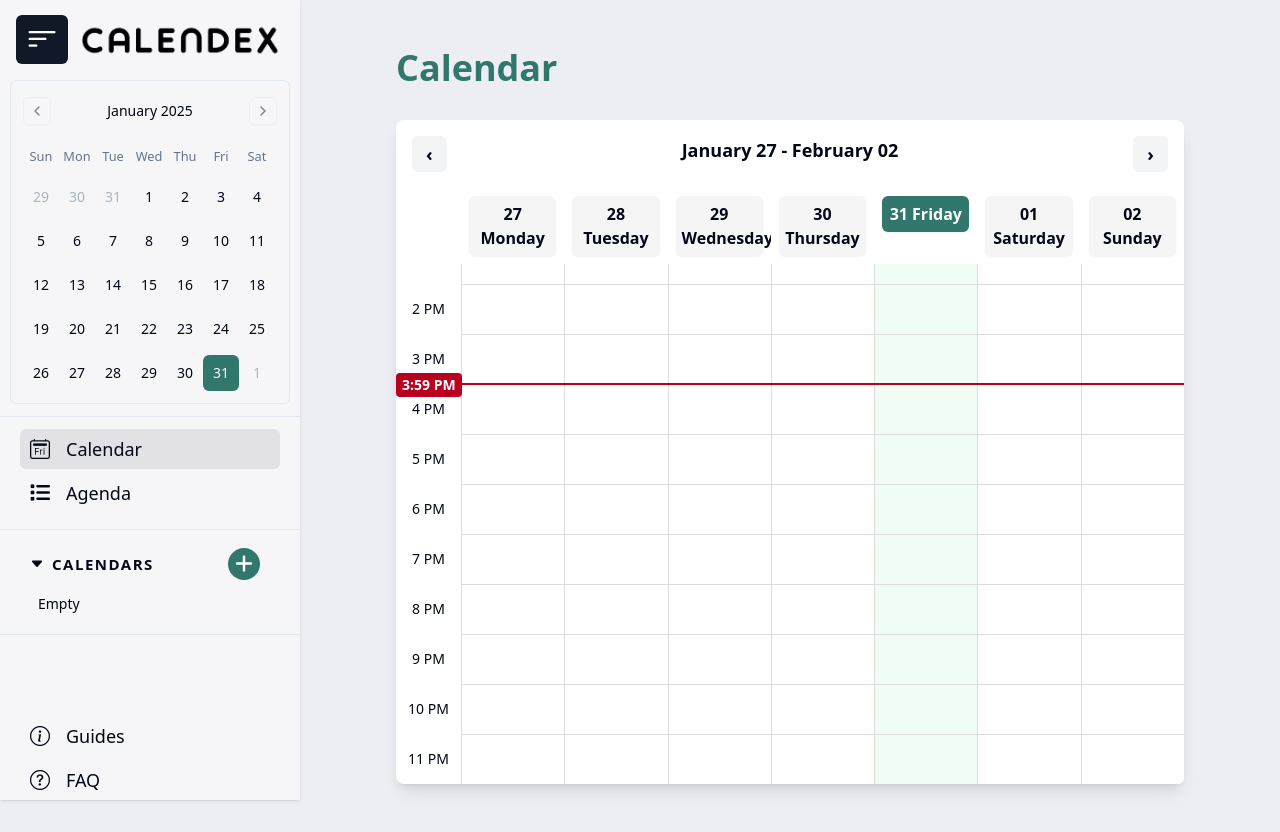
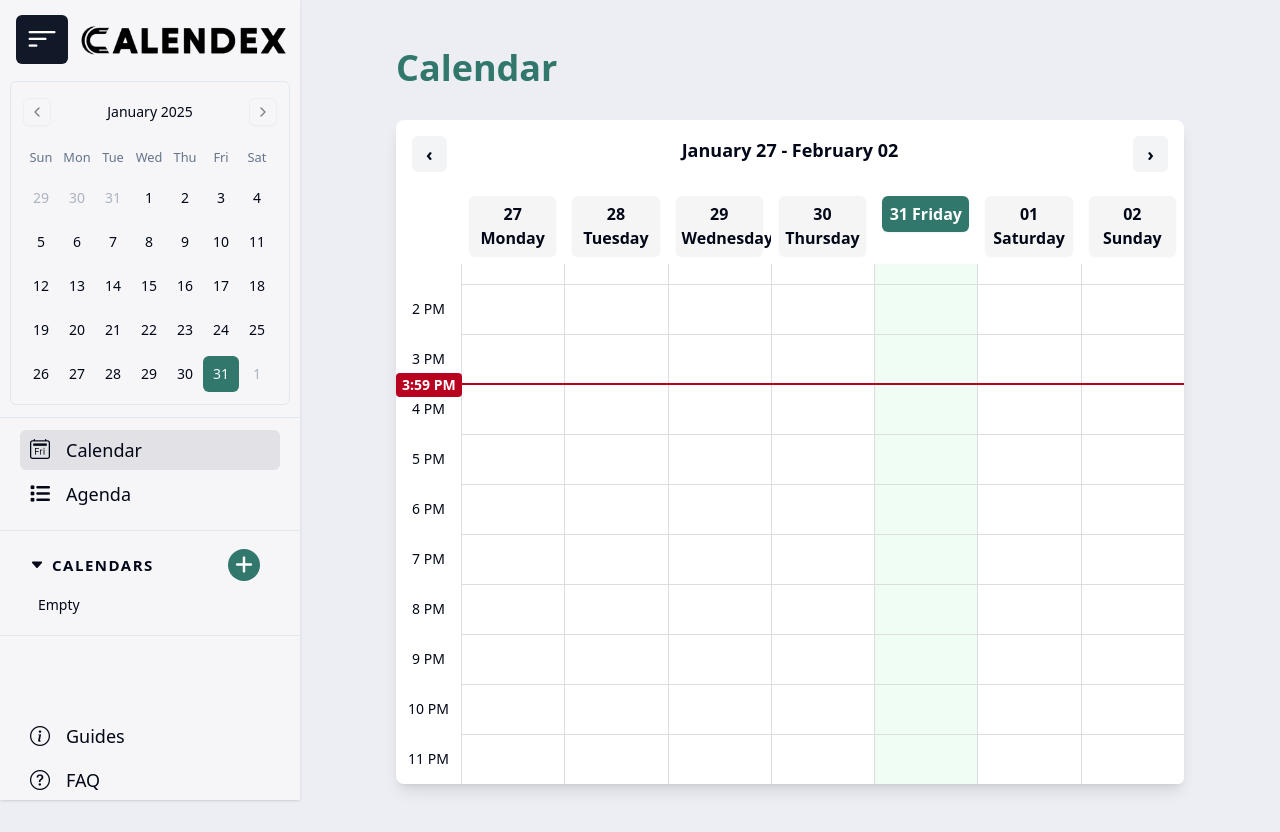
Before and after one commit to danielilievskii/calendex, a Vue app: page / in a window 1280 px wide. Built offline with nearby package versions, Linux system fonts and the light colour scheme.

Commit message:
Change logo

```diff
--- a/index.html
+++ b/index.html
@@ -2,7 +2,7 @@
 <html lang="">
   <head>
     <meta charset="UTF-8">
-    <link rel="icon" href="/678116-calendar-512.webp">
+    <link rel="icon" href="/logo.png">
     <meta name="viewport" content="width=device-width, initial-scale=1.0">
 
     <link href="https://fonts.googleapis.com/css2?family=Poppins:wght@200;300;400;500;600;800&display=swap"
@@ -10,7 +10,7 @@
     <link rel="stylesheet" href="https://cdn.jsdelivr.net/npm/bootstrap-icons@1.7.2/font/bootstrap-icons.css">
     <link rel="stylesheet" href="https://cdnjs.cloudflare.com/ajax/libs/font-awesome/6.4.2/css/all.min.css" />
 
-    <title>Calendex: Smart Scheduling</title>
+    <title>Calendex: Unified Calendar</title>
   </head>
   <body>
     <div id="app"></div>
--- a/src/components/Sidebar.vue
+++ b/src/components/Sidebar.vue
@@ -14,7 +14,7 @@
       sidebarStore.isSidebarCollapsed ? 'w-0 lg:w-[0px]' : 'w-[300px] lg:w-[300px]']">
 
     <div class="relative left-20 top-6" v-if="!sidebarStore.isSidebarCollapsed">
-      <img src="/public/calendex.png" alt="" width="200">
+      <img src="/calendex.png" alt="" width="210">
     </div>
 
     <!-- Sidebar Content -->
```
Also changed, not shown: public/calendex.png, public/logo.png (added).
